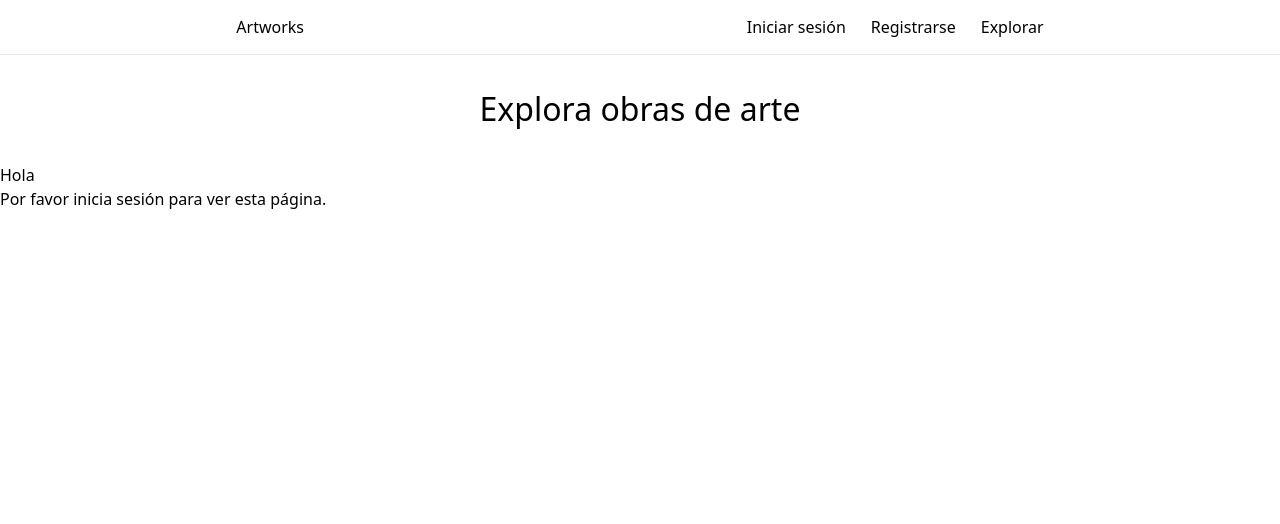
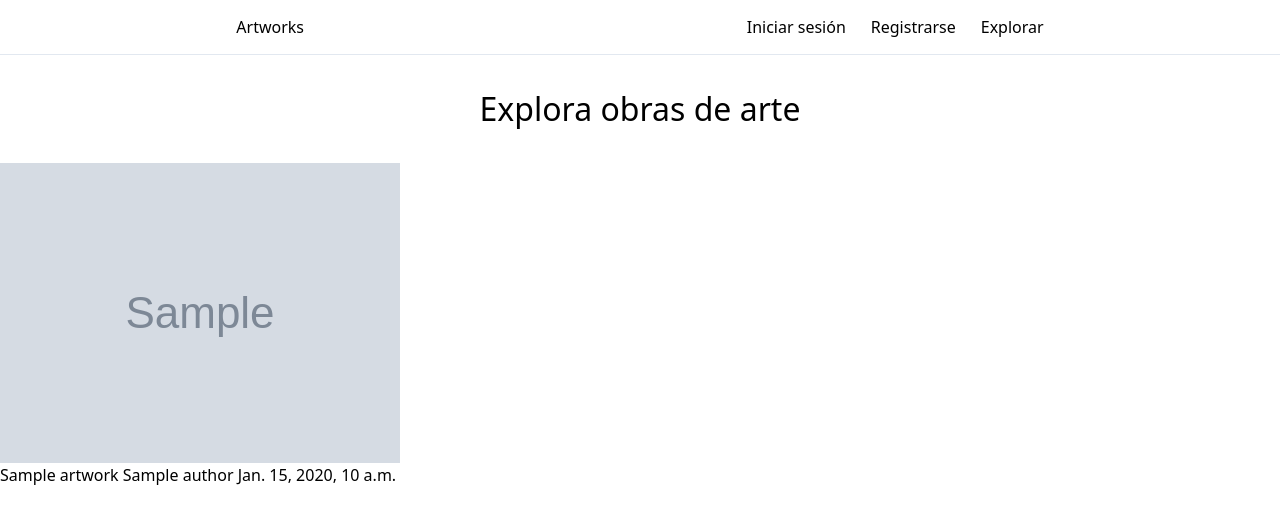
Before and after one commit to TheJorges/Artworks, a Django app: template collection/templates/collection/index.html in a window 1280 px wide. Shown: the top 524 px of the page. Run offline with Django 3.2, Linux system fonts and the light colour scheme; the template is opened without the code that fills it: most values are stand-ins (such as "Sample title", 1, 10 or a date in 2020); grey boxes marked "Sample" are stand-in pictures; style sheets or scripts are compiled from the project's sources; some libraries are stand-ins or nearby versions.

Commit message:
Se agrego autor y sus pinturas falta cambio de diseño y algunos detalles pero lo basico ya esta

```diff
--- a/collection/templates/collection/index.html
+++ b/collection/templates/collection/index.html
@@ -1,38 +1,48 @@
 {% extends "collection/base.html" %}
 
 {% block content %}
-    <h1 style="color: black;text-align: center;font-size: 32px;margin: 30px 0px;">Explora obras de arte</h1>
-<div class=" flex justify-center md:mx-auto md:max-w-screen-2xl px-2">
+    <h1 style="color: black; text-align: center; font-size: 32px; margin: 30px 0px;">Explora obras de arte</h1>
+    <div class="flex justify-center md:mx-auto md:max-w-screen-2xl px-2">
         {% if user.is_authenticated %}
             <div class="my-5 bg-slate-200 border-l-4 border-slate-500 text-slate-700 p-6" role="alert">
                 <p class="font-bold">Hola {{user.username}}</p>
-          <p>Aquí podras ver muchas pinturas.</p>
+                <p>Aquí podrás ver muchas pinturas.</p>
+                <div class="flex flex-wrap -mx-2">
                     {% for artwork in artworks %}
-          <div class="flex w-1/4 flex-wrap pt-3">
-            <div class="w-full p-1 md:p-2">
+                        <div class="w-1/4 px-2 mb-4">
+                            <a href="/artwork/{{artwork.id}}">
                                 <img
-                class="block h-full w-full rounded-lg object-cover object-center"
+                                class="block rounded-lg object-cover object-center"
                                 src="{{artwork.image_url}}" alt="{{artwork.title}}" />
-            </div>
-            <div  class=" -m-1 h-10 mt-1 mb-5 ">
-                      <a href="/artwork/{{artwork.id}}" class="block overflow-hidden
-                          text-ellipsis pl-5 text-sky-600 font-bold"> {{artwork.title|truncatechars_html:40}}  </a>
-                      <a href="#"  class="block pl-5"> {{artwork.author.name}}
-                          <span class="text-gray-400 text-sm font-thin"> {{artwork.date}} </span> </a>
+                            </a>
+                                <div class="h-10 mt-2">
+                                <a href="/artwork/{{artwork.id}}" class="block text-sky-600 font-bold text-ellipsis">{{artwork.title|truncatechars_html:40}}</a>
+                                <a href="/author/{{artwork.author.name}}" class="block text-sm">{{artwork.author.name}}
+                                    <span class="text-gray-400 text-sm font-thin">{{artwork.date}}</span>
+                                </a>
                             </div>
                         </div>
                     {% endfor %}
-          <p class="font-bold"> <a class="text-sky-600" href="/accounts/logout"> Termina la sesión </a></p>
                 </div>
-        {% elif collections%}
-
-            <div class="grid grid-cols-1 p-4 sm:grid-cols-2 md:grid-cols-3 lg:grid-cols-4 gap-4">
-
+                <p class="font-bold"><a class="text-sky-600" href="/accounts/logout">Termina la sesión</a></p>
             </div>
         {% else %}
-        <div class="my-5 bg-slate-200 border-l-4 border-slate-500 text-slate-700 p-6" role="alert">
-          <p class="font-bold">Hola</p>
-          <p > Por favor <a class="text-sky-600 font-bold" href="/accounts/login"> inicia sesión </a> para ver esta página.</p>
+            <div class="flex flex-wrap -mx-2">
+                {% for artwork in artworks %}
+                    <div class="w-1/4 px-2 mb-4">
+                        <a href="/artwork/{{artwork.id}}">
+                        <img
+                            class="block rounded-lg object-cover object-center"
+                            src="{{artwork.image_url}}" alt="{{artwork.title}}" />
+                            </a>
+                        <div class="h-10 mt-2">
+                            <a href="/artwork/{{artwork.id}}" class="block text-sky-600 font-bold text-ellipsis">{{artwork.title|truncatechars_html:40}}</a>
+                            <a href="/author/{{artwork.author.name}}" class="block text-sm">{{artwork.author.name}}
+                                <span class="text-gray-400 text-sm font-thin">{{artwork.date}}</span>
+                            </a>
+                        </div>
+                    </div>
+                {% endfor %}
             </div>
         {% endif %}
     </div>
--- a/collection/templates/collection/pinturas_detail.html
+++ b/collection/templates/collection/pinturas_detail.html
@@ -23,7 +23,7 @@
           <div  class=" -m-1 h-10 mt-1 mb-5 ">
             <p class="block overflow-hidden
                         text-ellipsis pl-5 text-3xl font-bold"> {{artwork.title|truncatechars_html:40}}  </p>
-            <a href="#"  class="block pl-5 text-2xl text-sky-600 "> {{artwork.author.name}} </a>
+            <a href="/author/{{artwork.author.name}}"  class="block pl-5 text-2xl text-sky-600 "> {{artwork.author.name}} </a>
             <p class="mt-3 pl-8 text-gray-600  font-thin"> Date: {{artwork.date}} </p>
             <p class="mt-2 pl-8 text-gray-600  font-thin"> Style: {{artwork.style.name}} </p>
             <p class="mt-2 pl-8 text-gray-600  font-thin"> Period: {{artwork.period.name}} </p>
--- a/collection/urls.py
+++ b/collection/urls.py
@@ -6,5 +6,5 @@
     path("accounts/profile/", views.index, name="index"),
     path("artwork/<int:artwork_id>", views.artwork, name="pinturas_detail"),
     path("accounts/register/", views.register, name="register"),
-    path("accounts/autor/", views.author, name="author")
+    path("author/<str:author_name>/", views.author, name="author"),
 ]
```
Also changed, not shown: collection/templates/collection/author.html (+18 -0 lines), collection/views.py (+5 -7 lines). Lines whose indentation alone changed are shown as unchanged.
